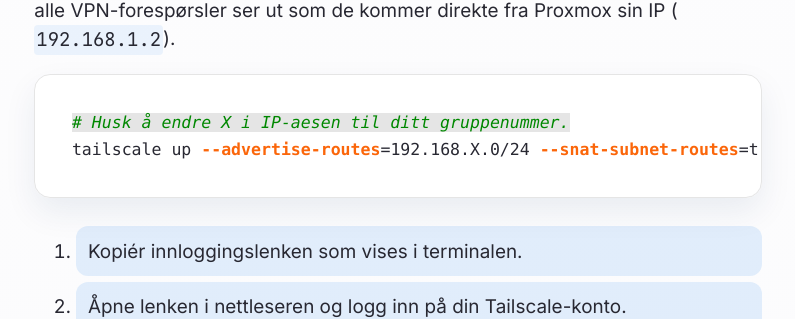
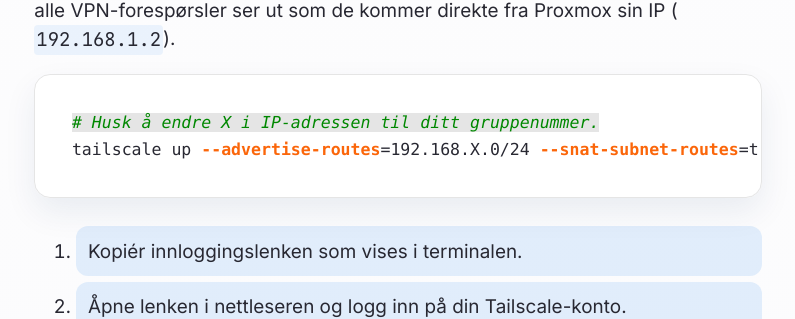
Before and after one commit to Cha-IM/cha-im.github.io, a Jekyll site: the page built from _notes/Public/Driftsstøtte/Virtual lab/Oppsett av Tailscale Subnet Router.md, in a window 1280 px wide and 900 px high, scrolled down 2302 px. Shown: the part 147-466 px from the top of the window, without its empty margins (242-1037 px from the left). Built offline with Jekyll 4.4.1, drawn with Linux system fonts in a browser that asks for light colours.

Commit message:
TRFK-811339 2026-10-27:8:34:14

````diff
--- a/_notes/Public/Driftsstøtte/Virtual lab/Oppsett av Tailscale Subnet Router.md
+++ b/_notes/Public/Driftsstøtte/Virtual lab/Oppsett av Tailscale Subnet Router.md
@@ -63,7 +63,7 @@ _(Valgfritt: For at denne endringen skal overleve en omstart av Proxmox, kan lin
 For at Windows-VM-er, UniFi Controller og UXG-Lite skal godta trafikken uten å blokkere den i egne brannmurer, må **SNAT (Source NAT)** aktiveres. Dette gjør at alle VPN-forespørsler ser ut som de kommer direkte fra Proxmox sin IP (`192.168.1.2`).
 
 ```bash
-# Husk å endre X i IP-aesen til ditt gruppenummer.
+# Husk å endre X i IP-adressen til ditt gruppenummer.
 tailscale up --advertise-routes=192.168.X.0/24 --snat-subnet-routes=true
 ```
 
````
